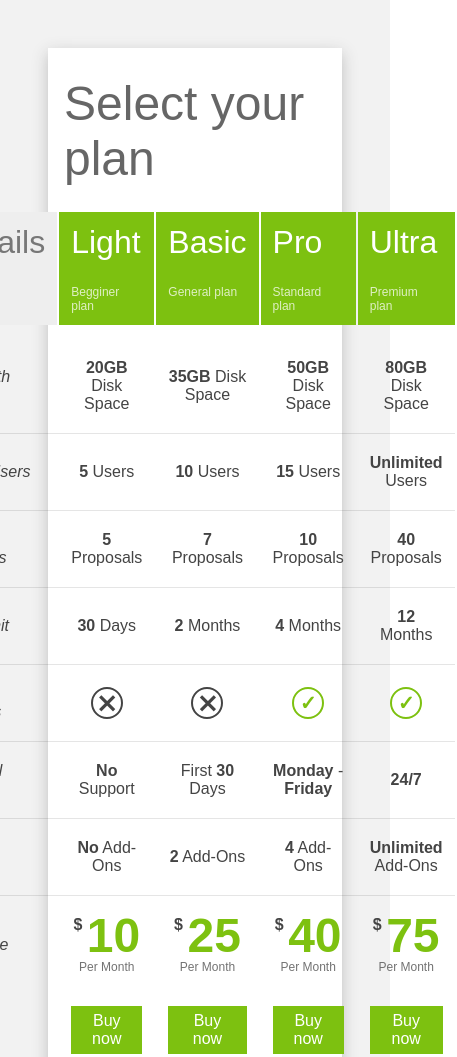
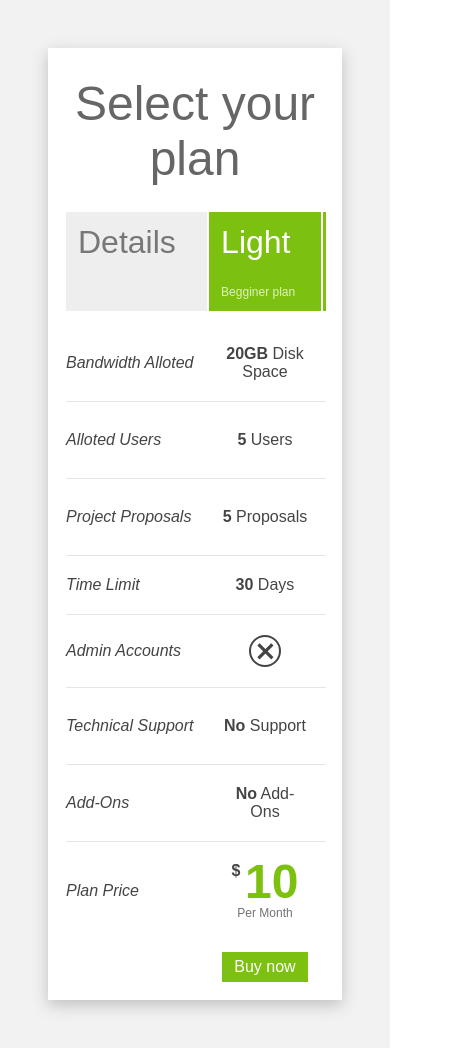
Before and after one commit to kepler003/pricing-table, a plain HTML site: page index.html in a window 390 px wide. Shown: the top 1057 px of the page, 457 px wide, since content can reach past the window. Drawn offline with Linux system fonts and the light colour scheme.

Commit message:
Make table responsive

```diff
--- a/index.html
+++ b/index.html
@@ -10,9 +10,11 @@
 <body>
   <div class="app">
 
-    <div class="table__wrapper">
+    <div class="table__card">
 
       <h1>Select your plan</h1>
+
+      <div class="table__box">
 
         <table>
 
@@ -137,5 +139,7 @@
       </div>
 
     </div>
+
+  </div>
 </body>
 </html>
--- a/styles.css
+++ b/styles.css
@@ -34,10 +34,9 @@ body, input, button {
 
 /* Table */
 
-.table__wrapper {
+.table__card {
   display: flex;
-  flex-flow: column nowrap;
-  justify-content: center;
+  flex-flow: row wrap;
   align-items: center;
   width: 100%;
   max-width: 900px;
@@ -46,15 +45,23 @@ body, input, button {
   box-shadow: 0 5px 15px hsl(0, 0%, 75%);
 }
 
-.table__wrapper h1 {
+.table__card h1 {
+  width: 100%;
   font-size: 4.8rem;
   font-weight: 200;
   margin-bottom: 1.2rem;
   padding: 1.2rem 0;
   color: #666;
+  text-align: center;
+}
+
+.table__box {
+  width: 100%;
+  overflow-x: scroll;
 }
 
 table {
+  min-width: 600px;
   table-layout: fixed;
 }
 
```
Lines whose indentation alone changed are shown as unchanged.
